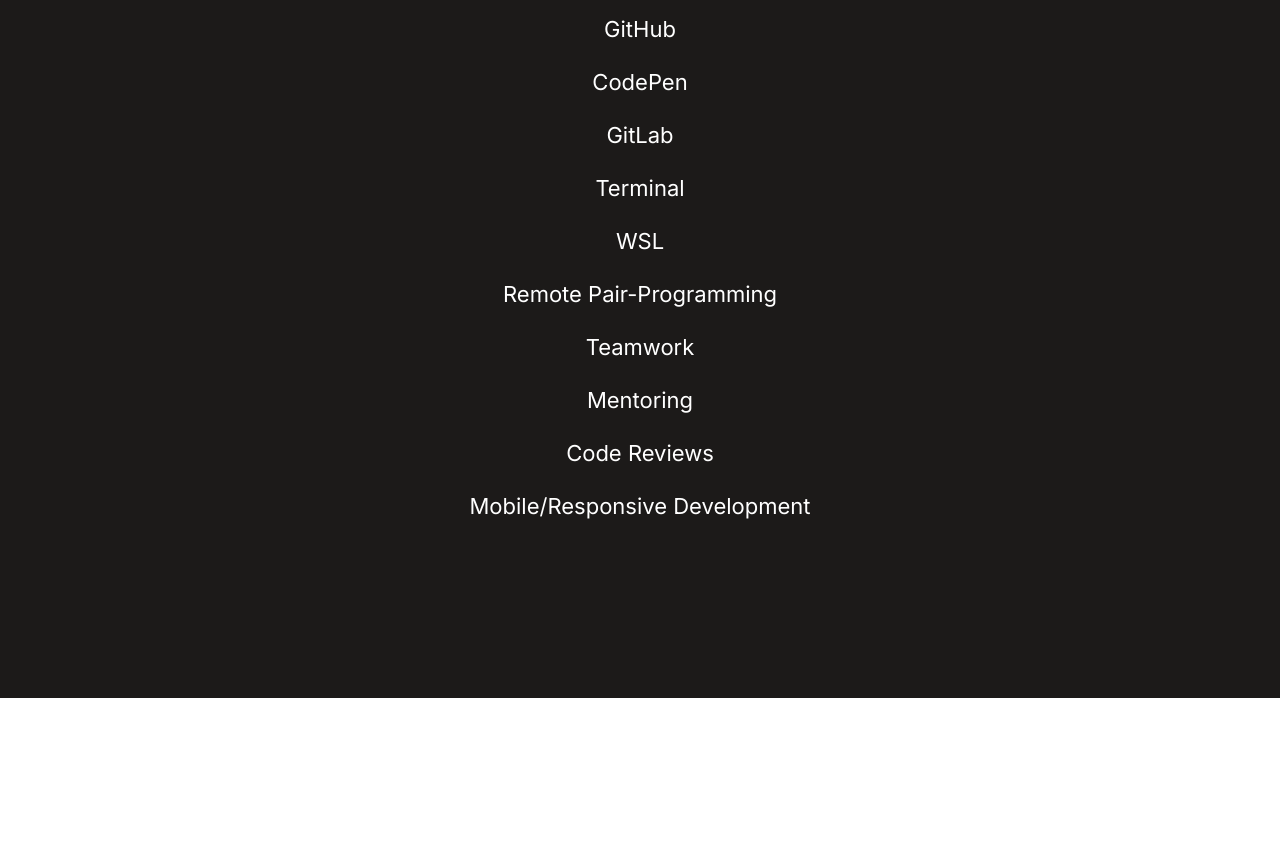
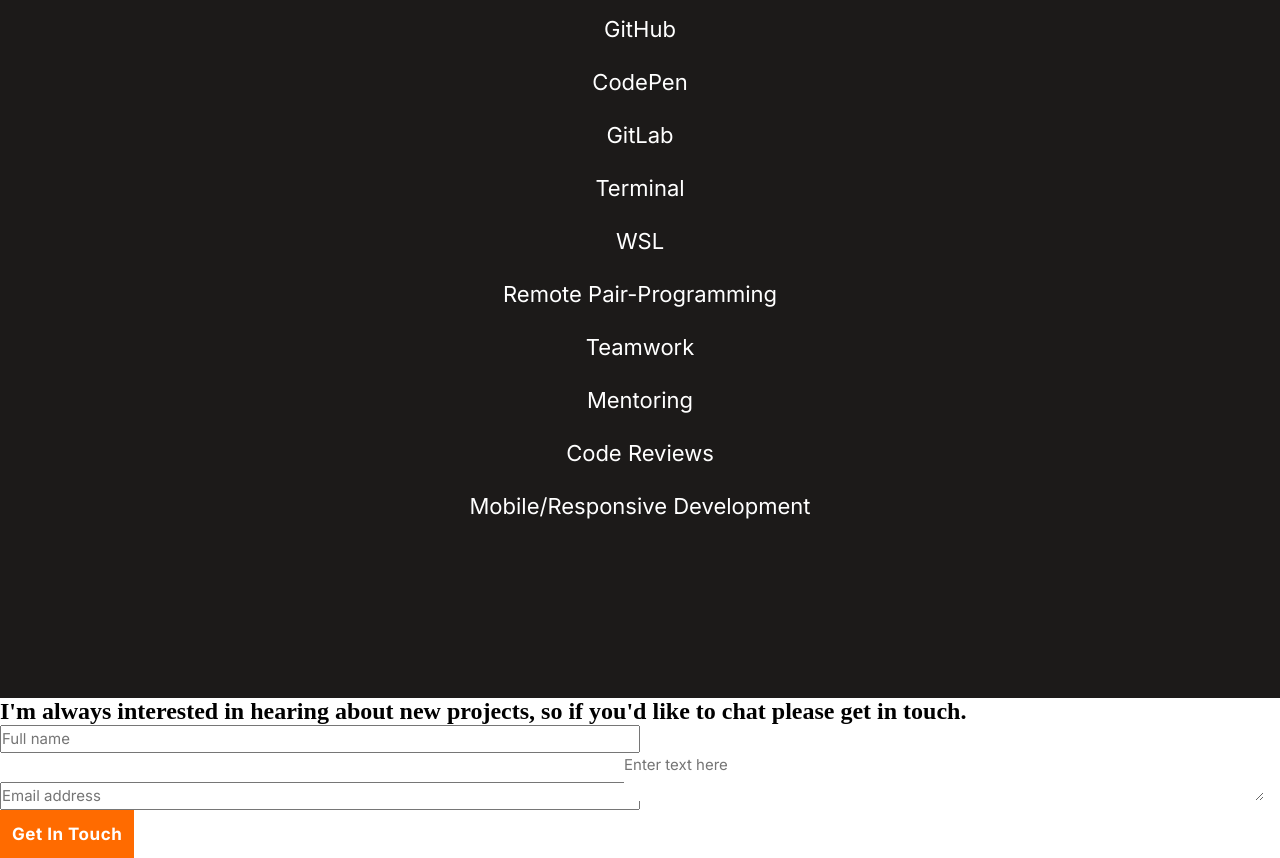
Before and after one commit to Whoistolu/Cr-Portfolio_Project, a plain HTML site: page index.html in a window 1280 px wide. Shown: the part 6009-6867 px from the top of the page. Before the commit the page ends 6707 px from the top, so only its background shows below. Drawn offline with Linux system fonts and the light colour scheme.

Commit message:
Create contact form

```diff
--- a/css/main.css
+++ b/css/main.css
@@ -325,3 +325,31 @@
 .skills {
   list-style: inside url("../media/svg/circle.svg");
 }
+
+#name,
+#surname {
+  display: none;
+}
+
+input,
+textarea {
+  font-family: "Inter", sans-serif;
+  font-style: normal;
+  font-weight: normal;
+  font-size: 15px;
+  line-height: 24px;
+  min-width: 50vw;
+}
+
+textarea {
+  color: #3c3a39;
+  border: none;
+  outline: none;
+  margin-left: -20px;
+  align-self: center;
+}
+
+.centered-link {
+  align-self: center;
+  border: none;
+}
--- a/index.html
+++ b/index.html
@@ -289,6 +289,36 @@
           </ul>
         </div>
       </div>
+      <section id="contact">
+        <h2>
+          I'm always interested in hearing about new projects, so if you'd like
+          to chat please get in touch.
+        </h2>
+        <form action="https://formspree.io/f/mwkakrqj" method="POST">
+          <input
+            type="text"
+            name="fullname"
+            id="fullname"
+            placeholder="Full name"
+            maxlength="30"
+            required
+          />
+          <input
+            type="email"
+            id="email"
+            name="_replyto"
+            placeholder="Email address"
+            required
+          />
+          <textarea
+            name="message"
+            placeholder="Enter text here"
+            maxlength="500"
+            required
+          ></textarea>
+          <button type="submit" class="link centered-link">Get In Touch</button>
+        </form>
+      </section>
     </main>
 
     <script
```
